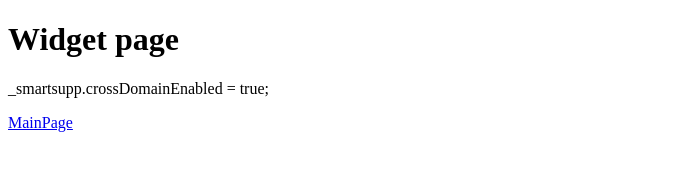
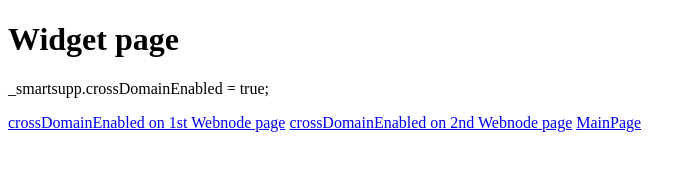
Before and after one commit to pelclukas/pelclukas.github.io, a plain HTML site: page crossdomainenabledtrue.html in a window 1280 px wide. Shown: the whole page, without its empty margins (0-697 px from the left). Drawn offline with Linux system fonts and the light colour scheme.

Commit message:
Update crossdomainenabledtrue.html

```diff
--- a/crossdomainenabledtrue.html
+++ b/crossdomainenabledtrue.html
@@ -23,6 +23,9 @@
 <h1>Widget page</h1>
 <p>_smartsupp.crossDomainEnabled = true;</p>
 
+<a href="https://w3prod.webnode.cz/crossdomainenabled/">crossDomainEnabled on 1st Webnode page</a>
+<a href="https://widget2.webnode.cz/production/">crossDomainEnabled on 2nd Webnode page</a>
+
 <a href="https://pelclukas.github.io">MainPage</a>
 
 
```
